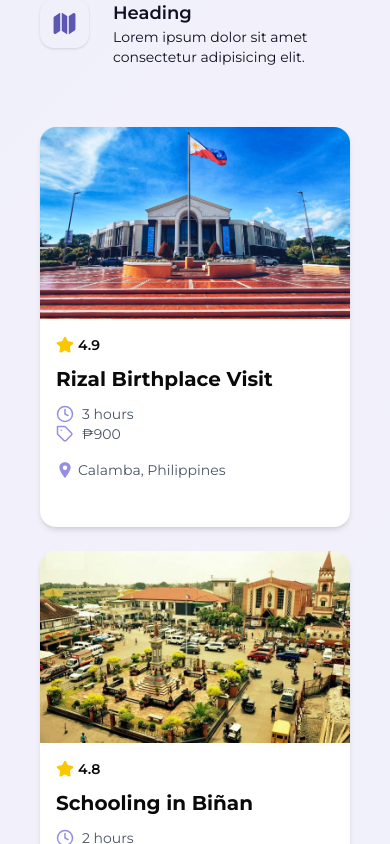
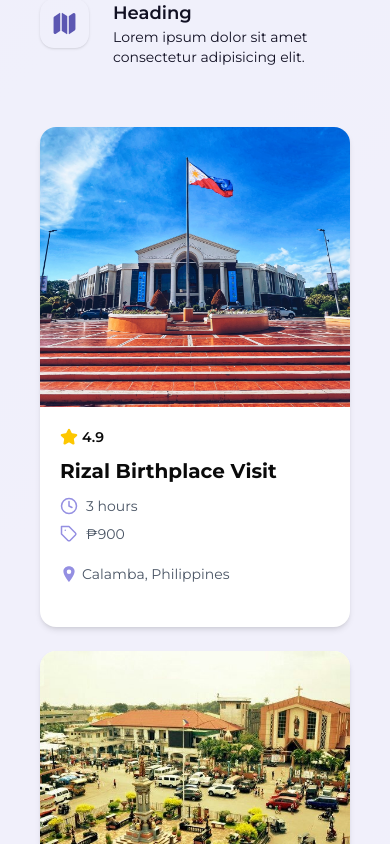
Before and after one commit to Jaizzer/rizal-itinerary, a React (Vite) app: page / in a window 390 px wide. Shown: the part 1520-2364 px from the top of the page. Built offline with nearby package versions, Linux system fonts and the light colour scheme.

Commit message:
feat: Add more content

```diff
--- a/src/HomePage.tsx
+++ b/src/HomePage.tsx
@@ -3,6 +3,7 @@ import type { JSX } from 'react';
 import { useRef } from 'react';
 import { IoMap } from 'react-icons/io5';
 import { MdCardTravel, MdOutlineTravelExplore } from 'react-icons/md';
+import { Link } from 'react-router';
 
 import homePageImage1 from './assets/home-page-image-1.png';
 import homePageImage2 from './assets/home-page-image-2.jpg';
@@ -96,6 +97,7 @@ export default function HomePage(): JSX.Element {
 					ref={toursRef}
 				>
 					{tours.map((tour, index) => (
+						<Link className="w-full" to={`/tour/${tour.id}`}>
 							<TourCard
 								duration={tour.duration}
 								image={tour.image}
@@ -105,6 +107,7 @@ export default function HomePage(): JSX.Element {
 								price={tour.price}
 								rating={tour.rating}
 							/>
+						</Link>
 					))}
 				</section>
 			</main>
--- a/src/TourCard.tsx
+++ b/src/TourCard.tsx
@@ -22,9 +22,9 @@ export default function TourCard({
 	rating,
 }: TourCardProps) {
 	return (
-		<Card className="w-full overflow-hidden h-100 rounded-2xl shadow-md border-none">
-			<img alt={name} className="w-full h-48 object-cover" src={image} />
-			<div className="p-4 grid gap-3">
+		<Card className="w-full overflow-hidden h-125 rounded-2xl shadow-md border-none transform transition-all duration-300 hover:shadow-xl hover:scale-105">
+			<img alt={name} className="w-full h-70 object-cover" src={image} />
+			<div className="p-5 grid gap-3">
 				<div className="flex items-center gap-1 text-sm font-semibold">
 					<Star className="fill-yellow-400 text-yellow-400" size={18} />
 					{rating}
@@ -34,7 +34,7 @@ export default function TourCard({
 						{name}
 					</CardTitle>
 				</CardHeader>
-				<CardContent className="grid">
+				<CardContent className="grid gap-2">
 					<div className="flex items-center gap-2 text-sm text-gray-600">
 						<FiClock className="text-primary" size={18} />
 						<span>{duration}</span>
@@ -43,7 +43,7 @@ export default function TourCard({
 						<FiTag className="text-primary" size={18} />
 						{price}
 					</div>
-					<div className="flex items-center gap-1 text-sm text-gray-600 line-clamp-1 mt-4">
+					<div className="flex items-center gap-1 text-sm text-gray-600 line-clamp-1 mt-3">
 						<IoLocationSharp className="text-primary" size={18} />
 						{location}
 					</div>
--- /dev/null
+++ b/src/TourDetail.tsx
@@ -0,0 +1,161 @@
+import type { JSX } from 'react';
+
+import { FaHotel, FaMapMarkedAlt, FaMonument, FaUtensils } from 'react-icons/fa';
+import { IoPeopleCircle } from 'react-icons/io5';
+import { MdAttractions, MdDirectionsBus, MdOutlineWork } from 'react-icons/md';
+
+import tourDetailData, { type Person, type TourDetail } from './tourDetailData';
+
+export default function TourDetail({ id }: { id?: string }): JSX.Element {
+	const tour: TourDetail | undefined = tourDetailData.find((t) => t.id === id);
+
+	if (!tour)
+		return (
+			<div className="flex flex-col items-center justify-center min-h-[70vh] gap-6 text-center">
+				<h1 className="text-6xl md:text-8xl font-bold text-accent">404</h1>
+				<h2 className="text-2xl md:text-4xl font-semibold">Page Not Found</h2>
+				<p className="text-gray-600">
+					The page you are looking for doesn’t exist or has been moved.
+				</p>
+			</div>
+		);
+
+	return (
+		<div className="max-w-[1024px] mx-auto p-10 grid gap-10">
+			{/* Banner */}
+			<div className="relative">
+				<img
+					alt={tour.name}
+					className="w-full rounded-2xl object-cover h-64 md:h-96"
+					src={tour.image}
+				/>
+				<h1 className="absolute bottom-4 left-4 text-3xl md:text-5xl font-bold text-white drop-shadow-lg">
+					{tour.name}
+				</h1>
+			</div>
+
+			{/* Overview */}
+			<div className="grid gap-4 md:grid-cols-3">
+				<div>
+					<h2 className="text-xl font-semibold flex items-center gap-2">
+						<FaMapMarkedAlt className="text-accent" /> Duration
+					</h2>
+					<p>{tour.duration}</p>
+				</div>
+				<div>
+					<h2 className="text-xl font-semibold flex items-center gap-2">
+						<MdAttractions className="text-accent" /> Location
+					</h2>
+					<p>{tour.location}</p>
+				</div>
+				<div>
+					<h2 className="text-xl font-semibold flex items-center gap-2">
+						<FaUtensils className="text-accent" /> Price
+					</h2>
+					<p>{tour.price}</p>
+				</div>
+			</div>
+
+			{/* Sections */}
+			<div className="grid gap-6 md:grid-cols-2">
+				<SectionCard
+					content={tour.hotels}
+					icon={<FaHotel />}
+					image={tour.hotelsImage}
+					title="Hotels / Lodging"
+				/>
+				<SectionCard
+					content={tour.attractions}
+					icon={<MdAttractions />}
+					image={tour.attractionsImage}
+					title="Tourist Attractions"
+				/>
+				<SectionCard
+					content={tour.monuments}
+					icon={<FaMonument />}
+					image={tour.monumentsImage}
+					title="Monuments"
+				/>
+				<SectionCard
+					content={tour.transportation}
+					icon={<MdDirectionsBus />}
+					image={tour.transportationImage}
+					title="Transportation"
+				/>
+				<SectionCard
+					content={tour.food}
+					icon={<FaUtensils />}
+					image={tour.foodImage}
+					title="Food"
+				/>
+				<SectionCard
+					content={tour.works}
+					icon={<MdOutlineWork />}
+					image={tour.worksImage}
+					title="Works Done"
+				/>
+			</div>
+
+			{/* People Grid */}
+			<PeopleGrid people={tour.peopleWithImages} title="People with Him" />
+
+			{/* Women */}
+			{tour.womenWithImages && (
+				<PeopleGrid people={tour.womenWithImages} title="Women He Met" />
+			)}
+		</div>
+	);
+}
+
+/* ------------------------- COMPONENT: PEOPLE GRID ------------------------- */
+function PeopleGrid({ people, title }: { people: Person[]; title: string }): JSX.Element {
+	return (
+		<div>
+			<h2 className="text-2xl font-bold mb-4 flex items-center gap-3">
+				<IoPeopleCircle className="text-accent" size={28} />
+				{title}
+			</h2>
+			<div className="flex gap-10">
+				{people.map((person) => (
+					<div className="text-center grid justify-items-center gap-1" key={person.name}>
+						<img
+							alt={person.name}
+							className="w-28 h-28 object-cover rounded-full shadow-md border border-secondary"
+							src={person.image}
+						/>
+						<p className="font-medium text-base">{person.name}</p>
+						{person.role && (
+							<p className="text-sm text-muted-foreground">{person.role}</p>
+						)}
+					</div>
+				))}
+			</div>
+		</div>
+	);
+}
+
+/* ------------------------- COMPONENT: SECTION CARD ------------------------- */
+function SectionCard({
+	content,
+	icon,
+	image,
+	title,
+}: {
+	content: string;
+	icon: JSX.Element;
+	image: string;
+	title: string;
+}): JSX.Element {
+	return (
+		<div className="w-full overflow-hidden rounded-2xl shadow-md bg-white border-none">
+			<img alt={title} className="w-full h-80 object-cover" src={image} />
+			<div className="p-8 grid gap-3">
+				<h3 className="text-xl font-bold flex items-center gap-2 leading-tight">
+					<span className="text-accent">{icon}</span>
+					{title}
+				</h3>
+				<p className="text-sm text-gray-700">{content}</p>
+			</div>
+		</div>
+	);
+}
--- /dev/null
+++ b/src/tourDetailData.tsx
@@ -0,0 +1,104 @@
+import homePageImage2 from './assets/rizal_binan.jpg';
+import homePageImage1 from './assets/rizal_calamba.jpg';
+import homePageImage3 from './assets/rizal_manila.jpg';
+
+export interface Person {
+	image: string;
+	name: string;
+	role?: string;
+}
+
+export interface TourDetail {
+	attractions: string;
+	attractionsImage: string;
+	duration: string;
+	food: string;
+	foodImage: string;
+	hotels: string;
+	hotelsImage: string;
+	id: string;
+	image: string;
+	location: string;
+	monuments: string;
+	monumentsImage: string;
+	name: string;
+	peopleWithImages: Person[];
+	price: string;
+	transportation: string;
+	transportationImage: string;
+	womenWithImages?: Person[];
+	works: string;
+	worksImage: string;
+}
+
+const tourDetails: TourDetail[] = [
+	{
+		attractions: 'Calamba Shrine, Laguna Lake',
+		attractionsImage: homePageImage1,
+		duration: '3 hours',
+		food: 'Local Filipino meals',
+		foodImage: homePageImage1,
+		hotels: 'Stayed at home / nearby lodgings',
+		hotelsImage: homePageImage1,
+		id: 'calamba',
+		image: homePageImage1,
+		location: 'Calamba, Philippines',
+		monuments: 'Rizal Shrine Monument',
+		monumentsImage: homePageImage1,
+		name: 'Rizal Birthplace Visit',
+		peopleWithImages: [
+			{ image: homePageImage1, name: 'Paciano Rizal', role: 'Brother' },
+			{ image: homePageImage1, name: 'Teodora Rizal', role: 'Mother' },
+		],
+		price: '₱900',
+		transportation: 'Walks, Carromata',
+		transportationImage: homePageImage1,
+		womenWithImages: [{ image: homePageImage1, name: 'Leonor Rivera' }],
+		works: 'Early writings, sketches',
+		worksImage: homePageImage1,
+	},
+	{
+		attractions: 'Biñan School, historical sites',
+		attractionsImage: homePageImage2,
+		duration: '2 hours',
+		food: 'Local meals',
+		foodImage: homePageImage2,
+		hotels: 'Local lodgings',
+		hotelsImage: homePageImage2,
+		id: 'binan',
+		image: homePageImage2,
+		location: 'Biñan, Philippines',
+		monuments: 'School Monument',
+		monumentsImage: homePageImage2,
+		name: 'Schooling in Biñan',
+		peopleWithImages: [{ image: homePageImage2, name: 'Teacher A', role: 'Mentor' }],
+		price: '₱800',
+		transportation: 'Walks, Car',
+		transportationImage: homePageImage2,
+		works: 'Student writings',
+		worksImage: homePageImage2,
+	},
+	{
+		attractions: 'Ateneo Campus',
+		attractionsImage: homePageImage3,
+		duration: '2 hours',
+		food: 'Canteen meals',
+		foodImage: homePageImage3,
+		hotels: 'Local boarding houses',
+		hotelsImage: homePageImage3,
+		id: 'manila',
+		image: homePageImage3,
+		location: 'Manila, Philippines',
+		monuments: 'Ateneo Historical Marker',
+		monumentsImage: homePageImage3,
+		name: 'Ateneo de Manila Education',
+		peopleWithImages: [{ image: homePageImage3, name: 'Classmate A' }],
+		price: '₱1,000',
+		transportation: 'Car, Walks',
+		transportationImage: homePageImage3,
+		works: 'School writings, essays',
+		worksImage: homePageImage3,
+	},
+];
+
+export default tourDetails;
--- a/src/tours.tsx
+++ b/src/tours.tsx
@@ -19,25 +19,177 @@ import homePageImage6 from './assets/rizal_singapore.jpg';
 import homePageImage19 from './assets/rizal_usa.jpg';
 
 const tours = [
-	{ duration: '3 hours', image: homePageImage1, location: 'Calamba, Philippines', name: 'Rizal Birthplace Visit', price: '₱900', rating: 4.9 },
-	{ duration: '2 hours', image: homePageImage2, location: 'Biñan, Philippines', name: 'Schooling in Biñan', price: '₱800', rating: 4.8 },
-	{ duration: '2 hours', image: homePageImage3, location: 'Manila, Philippines', name: 'Ateneo de Manila Education', price: '₱1,000', rating: 4.8 },
-	{ duration: '2 hours', image: homePageImage4, location: 'Pakil, Laguna, Philippines', name: 'Pilgrimage to Pakil', price: '₱900', rating: 4.7 },
-	{ duration: '2 days', image: homePageImage6, location: 'Singapore', name: 'Singapore Stopover', price: '₱1,200', rating: 4.8 },
-	{ duration: '1 day', image: homePageImage7, location: 'Colombo, Ceylon', name: 'Colombo Stopover', price: '₱1,200', rating: 4.7 },
-	{ duration: '3 days', image: homePageImage8, location: 'Barcelona, Spain', name: 'Barcelona Tour', price: '₱1,400', rating: 4.8 },
-	{ duration: '6 months', image: homePageImage9, location: 'Madrid, Spain', name: 'Studies in Madrid', price: '₱1,500', rating: 4.9 },
-	{ duration: '1 week', image: homePageImage10, location: 'Paris, France', name: 'First Visit to Paris', price: '₱1,400', rating: 4.8 },
-	{ duration: '3 months', image: homePageImage11, location: 'Heidelberg, Germany', name: 'Heidelberg Studies', price: '₱1,300', rating: 4.7 },
-	{ duration: '6 months', image: homePageImage12, location: 'Berlin, Germany', name: 'Berlin - Noli Publication', price: '₱1,400', rating: 4.8 },
-	{ duration: '2 months', image: homePageImage13, location: 'Leipzig, Germany', name: 'Leipzig Exploration', price: '₱1,300', rating: 4.7 },
-	{ duration: '2 days', image: homePageImage14, location: 'Dresden, Germany', name: 'Dresden Visit', price: '₱1,200', rating: 4.7 },
-	{ duration: '10 months', image: homePageImage15, location: 'London, United Kingdom', name: 'Life & Studies in London', price: '₱1,500', rating: 4.9 },
-	{ duration: '6 months', image: homePageImage16, location: 'Brussels, Belgium', name: 'Brussels - El Filibusterismo', price: '₱1,400', rating: 4.8 },
-	{ duration: '8 months', image: homePageImage17, location: 'Hong Kong', name: 'Medical Practice & Life in Hong Kong', price: '₱1,300', rating: 4.8 },
-	{ duration: '1.5 months', image: homePageImage18, location: 'Japan', name: 'Japan Sojourn & O-Sei-San', price: '₱1,400', rating: 4.9 },
-	{ duration: '2 weeks', image: homePageImage19, location: 'USA', name: 'Trans-Pacific Journey & America', price: '₱1,500', rating: 4.8 },
-	{ duration: '4 years', image: homePageImage20, location: 'Dapitan, Philippines', name: 'Exile in Dapitan', price: '₱1,300', rating: 4.9 },
+	{
+		duration: '3 hours',
+		id: 'calamba',
+		image: homePageImage1,
+		location: 'Calamba, Philippines',
+		name: 'Rizal Birthplace Visit',
+		price: '₱900',
+		rating: 4.9,
+	},
+	{
+		duration: '2 hours',
+		id: 'binan',
+		image: homePageImage2,
+		location: 'Biñan, Philippines',
+		name: 'Schooling in Biñan',
+		price: '₱800',
+		rating: 4.8,
+	},
+	{
+		duration: '2 hours',
+		id: 'manila',
+		image: homePageImage3,
+		location: 'Manila, Philippines',
+		name: 'Ateneo de Manila Education',
+		price: '₱1,000',
+		rating: 4.8,
+	},
+	{
+		duration: '2 hours',
+		id: 'pakil',
+		image: homePageImage4,
+		location: 'Pakil, Laguna, Philippines',
+		name: 'Pilgrimage to Pakil',
+		price: '₱900',
+		rating: 4.7,
+	},
+	{
+		duration: '2 days',
+		id: 'singapore',
+		image: homePageImage6,
+		location: 'Singapore',
+		name: 'Singapore Stopover',
+		price: '₱1,200',
+		rating: 4.8,
+	},
+	{
+		duration: '1 day',
+		id: 'colombo',
+		image: homePageImage7,
+		location: 'Colombo, Ceylon',
+		name: 'Colombo Stopover',
+		price: '₱1,200',
+		rating: 4.7,
+	},
+	{
+		duration: '3 days',
+		id: 'barcelona',
+		image: homePageImage8,
+		location: 'Barcelona, Spain',
+		name: 'Barcelona Tour',
+		price: '₱1,400',
+		rating: 4.8,
+	},
+	{
+		duration: '6 months',
+		id: 'madrid',
+		image: homePageImage9,
+		location: 'Madrid, Spain',
+		name: 'Studies in Madrid',
+		price: '₱1,500',
+		rating: 4.9,
+	},
+	{
+		duration: '1 week',
+		id: 'paris',
+		image: homePageImage10,
+		location: 'Paris, France',
+		name: 'First Visit to Paris',
+		price: '₱1,400',
+		rating: 4.8,
+	},
+	{
+		duration: '3 months',
+		id: 'heidelberg',
+		image: homePageImage11,
+		location: 'Heidelberg, Germany',
+		name: 'Heidelberg Studies',
+		price: '₱1,300',
+		rating: 4.7,
+	},
+	{
+		duration: '6 months',
+		id: 'berlin',
+		image: homePageImage12,
+		location: 'Berlin, Germany',
+		name: 'Berlin - Noli Publication',
+		price: '₱1,400',
+		rating: 4.8,
+	},
+	{
+		duration: '2 months',
+		id: 'leipzig',
+		image: homePageImage13,
+		location: 'Leipzig, Germany',
+		name: 'Leipzig Exploration',
+		price: '₱1,300',
+		rating: 4.7,
+	},
+	{
+		duration: '2 days',
+		id: 'dresden',
+		image: homePageImage14,
+		location: 'Dresden, Germany',
+		name: 'Dresden Visit',
+		price: '₱1,200',
+		rating: 4.7,
+	},
+	{
+		duration: '10 months',
+		id: 'london',
+		image: homePageImage15,
+		location: 'London, United Kingdom',
+		name: 'Life & Studies in London',
+		price: '₱1,500',
+		rating: 4.9,
+	},
+	{
+		duration: '6 months',
+		id: 'brussels',
+		image: homePageImage16,
+		location: 'Brussels, Belgium',
+		name: 'Brussels - El Filibusterismo',
+		price: '₱1,400',
+		rating: 4.8,
+	},
+	{
+		duration: '8 months',
+		id: 'hongkong',
+		image: homePageImage17,
+		location: 'Hong Kong',
+		name: 'Medical Practice & Life in Hong Kong',
+		price: '₱1,300',
+		rating: 4.8,
+	},
+	{
+		duration: '1.5 months',
+		id: 'japan',
+		image: homePageImage18,
+		location: 'Japan',
+		name: 'Japan Sojourn & O-Sei-San',
+		price: '₱1,400',
+		rating: 4.9,
+	},
+	{
+		duration: '2 weeks',
+		id: 'usa',
+		image: homePageImage19,
+		location: 'USA',
+		name: 'Trans-Pacific Journey & America',
+		price: '₱1,500',
+		rating: 4.8,
+	},
+	{
+		duration: '4 years',
+		id: 'dapitan',
+		image: homePageImage20,
+		location: 'Dapitan, Philippines',
+		name: 'Exile in Dapitan',
+		price: '₱1,300',
+		rating: 4.9,
+	},
 ];
 
 export default tours;
```
Also changed, not shown: src/NotFoundPage.tsx (added, +30 -0 lines), src/TourDetailPage.tsx (added, +28 -0 lines), src/routes.tsx (+10 -0 lines). Lines whose indentation alone changed are shown as unchanged.
